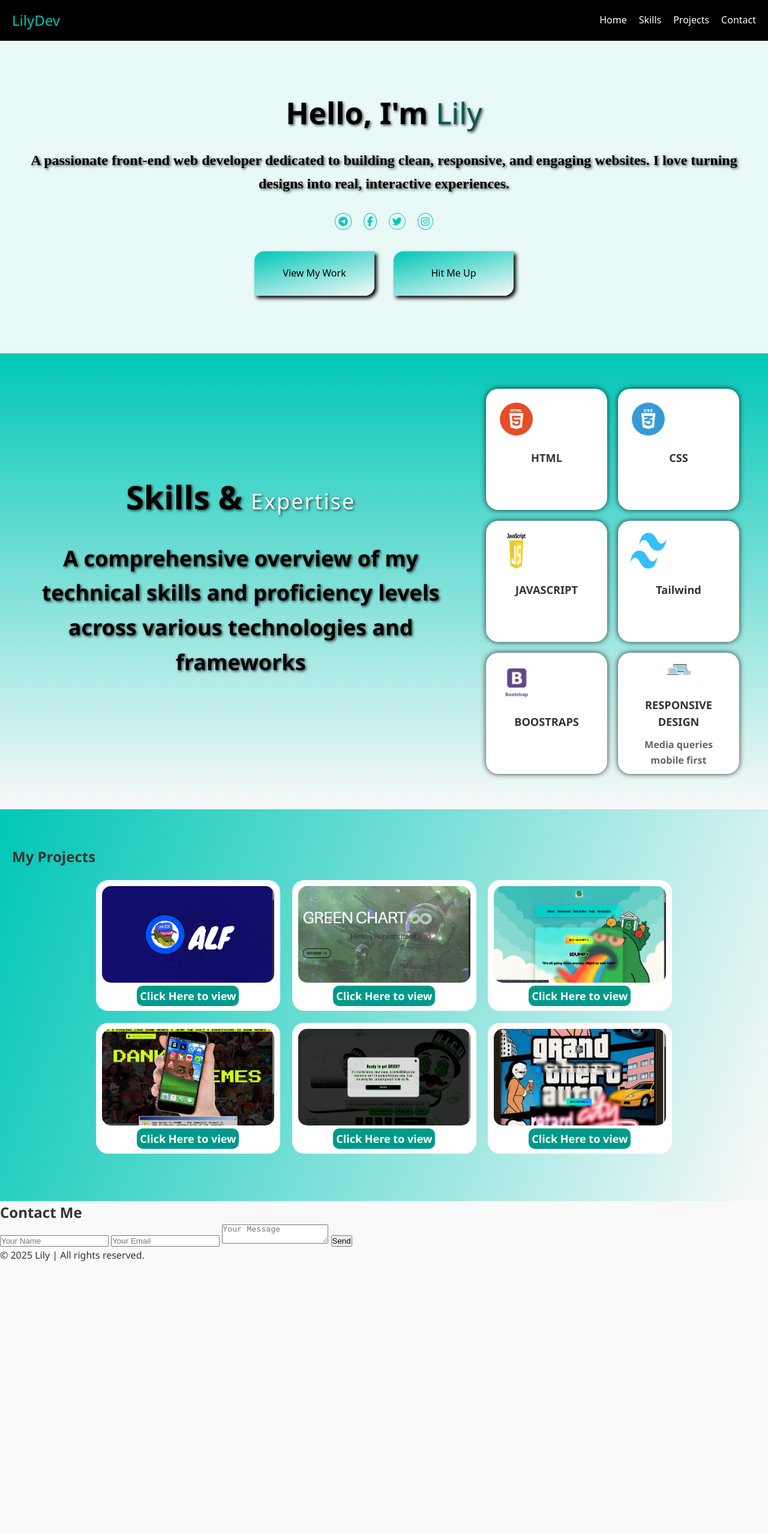
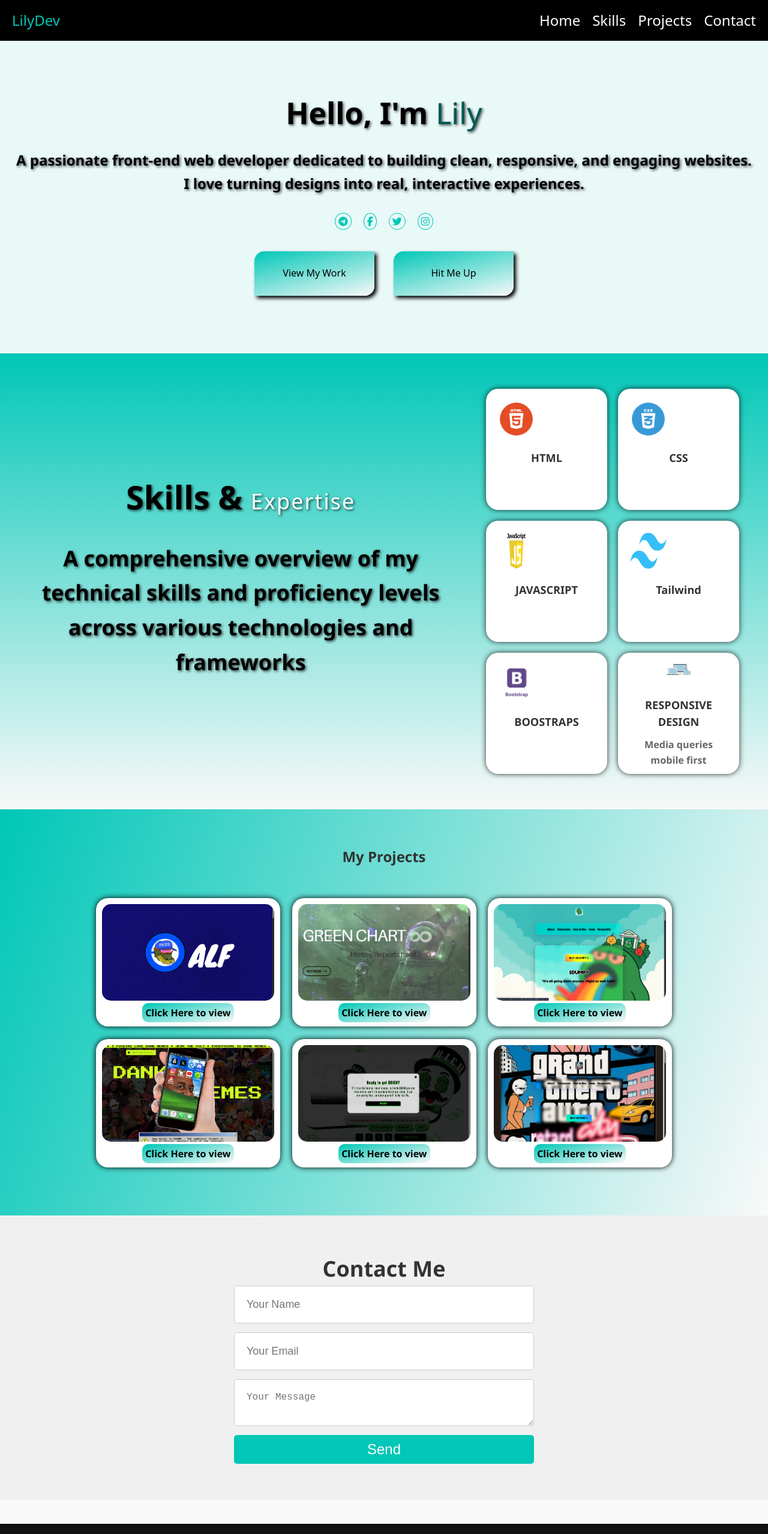
Before and after one commit to codewithlily/codewithlily, a plain HTML site: page index.html in a window 1280 px wide. Shown: the top 2557 px of the page at 60% size. Before the commit the page ends 2106 px from the top, so only its background shows below. Drawn offline with Linux system fonts and the light colour scheme; a web font is replaced by a local one.

```diff
--- a/style.css
+++ b/style.css
@@ -48,19 +48,11 @@ header {
 }
 
 .intro p {
-<<<<<<< HEAD
   font-size: 36px;
   font-weight: bold;
   color: black;
   margin-bottom: 20px;
   text-shadow: 2px 2px 4px rgba(0, 0, 0, 0.7);
-=======
-  font-size: xx-large;
-  font-family: "Playfair Display", serif;
-  font-optical-sizing: auto;
-  font-weight: <weight>;
-  font-style: normal;
->>>>>>> a2f76f48e99d1476fad8fb2ed7714ed03d8fa566
 }
 
 .social-icons {
@@ -116,15 +108,12 @@ header {
   color: #fff;
   text-decoration: none;
   transition: color 0.3s;
-<<<<<<< HEAD
   font-size: 24px;
   font-weight: bold;
 
   font-family: "Tagesschrift", system-ui;
   font-weight: 400;
   font-style: normal;
-=======
->>>>>>> a2f76f48e99d1476fad8fb2ed7714ed03d8fa566
 }
 
 .nav-links li a:hover {
@@ -147,7 +136,6 @@ header {
   animation: fadeIn 1s ease-in;
 }
 
-<<<<<<< HEAD
 .intro h1,
 .intro p {
   animation: fadeIn 1s ease-in;
@@ -340,16 +328,6 @@ header {
 .projects {
   padding: 60px 20px;
   background: linear-gradient(110deg, #00c7b7, #f9f9f9);
-=======
-.intro h1 {
-  font-size: 40px;
-  margin-bottom: 15px;
-}
-
-.projects {
-  padding: 60px 20px;
-  background: #00c7b7;
->>>>>>> a2f76f48e99d1476fad8fb2ed7714ed03d8fa566
 }
 
 .projects h2 {
@@ -373,20 +351,12 @@ header {
   text-align: center;
   transition: transform 0.3s ease, box-shadow 0.3s;
   cursor: pointer;
-<<<<<<< HEAD
   box-shadow: 0 0 10px black;
   animation: popscale 4s ease 1s infinite alternate both;
 }
 
 .project-card:hover {
   transform: scale(1.03);
-=======
-  box-shadow: 0 2px 6px rgba(0, 0, 0, 0.1);
-}
-
-.project-card:hover {
-  transform: scale(1.05);
->>>>>>> a2f76f48e99d1476fad8fb2ed7714ed03d8fa566
 }
 
 .project-card img {
@@ -481,7 +451,6 @@ footer {
     color: #00c7b7;
     background-color: #0a0a0a;
   }
-<<<<<<< HEAD
 
   .intro h1 {
     font-size: 36px;
@@ -540,36 +509,6 @@ footer {
 .project-card a:hover {
   background: linear-gradient(346deg, #00c7b7, #f9f9f9);
   color: black;
-=======
-}
-
-/* Animation */
-@keyframes fadeIn {
-  from {
-    opacity: 0;
-    transform: translateY(20px);
-  }
-  to {
-    opacity: 1;
-    transform: translateY(0);
-  }
-}
-
-.project-card a {
-  text-decoration: none;
-  background: #009a8a;
-  color: white;
-  margin-top: 10px;
-  padding: 5px;
-  border-radius: 10px;
-  transition: background-color 0.3s ease;
-  font-size: large;
-  font-weight: 700;
-}
-
-.project-card a:hover {
-  background-color: #056b61;
->>>>>>> a2f76f48e99d1476fad8fb2ed7714ed03d8fa566
 }
 
 html,
```
